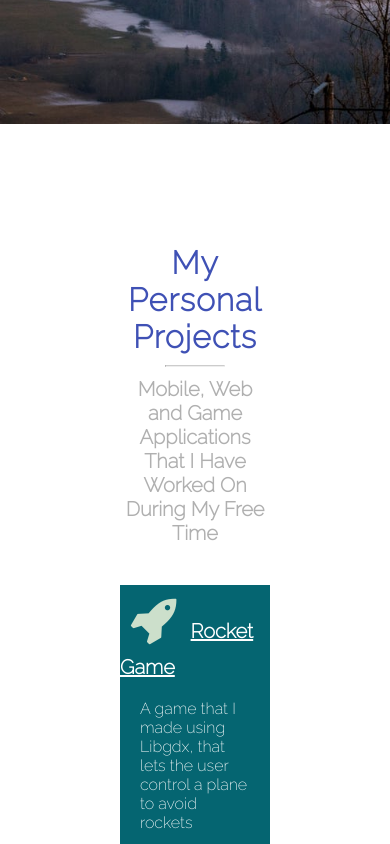
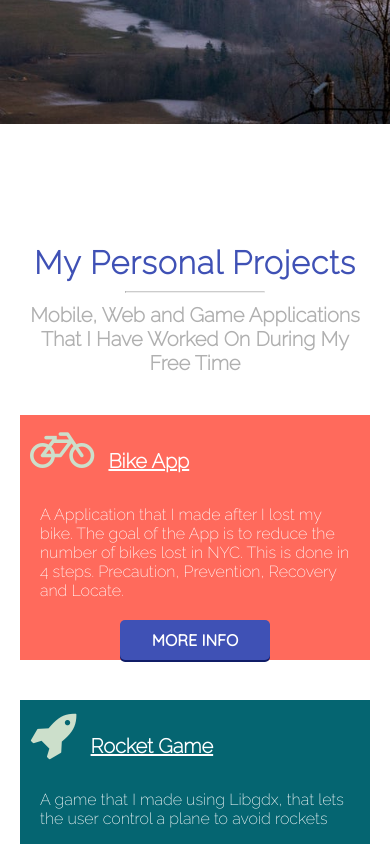
Before and after one commit to tenchoklang/tenchoklang.github.io, a plain HTML site: page index.html in a window 390 px wide. Shown: the part 720-1564 px from the top of the page. Drawn offline with Linux system fonts and the light colour scheme.

Commit message:
mobile friendly

```diff
--- a/assets/css/style.css
+++ b/assets/css/style.css
@@ -107,7 +107,6 @@ li{
 
 .projects{
   padding: 100px;
-
 }
 
 .projects .title{
@@ -243,12 +242,31 @@ ul li{
   }
 }
 
+
 @media screen and (max-width: 970px) {
+
+  .bike{
+    order: -1;
+  }
+
+  .projects{
+    padding-left: 0;
+    padding-right: 0;
+  }
+
+  .resume{
+    padding-left: 10px;
+    padding-right: 10px;
+  }
+
   .img-container{
     flex-direction: column;
     flex-wrap: nowrap;
   }
 
+}
+
+@media screen and (max-width: 340px) {
   .description{
     height: 350px;
   }
--- a/index.html
+++ b/index.html
@@ -2,6 +2,7 @@
 <html lang="en" dir="ltr">
   <head>
     <meta charset="utf-8">
+    <meta name="viewport" content="width=device-width, initial-scale=1">
     <title>Tenzin Choklang</title>
     <link href="https://fonts.googleapis.com/css?family=Open+Sans" rel="stylesheet">
     <link href="https://fonts.googleapis.com/css?family=Quicksand" rel="stylesheet">
@@ -47,7 +48,7 @@
           <p>A game that I made using Libgdx, that lets the user control a plane to avoid rockets </p>
           <a href="https://github.com/tenchoklang" class="button">More Info</a>
         </div>
-        <div class="description large">
+        <div class="description large bike">
           <i class="fa fa-bicycle"></i>
           <span>
             Bike App
```
Also changed, not shown: projects/bikeApp.html (+2 -0 lines).
